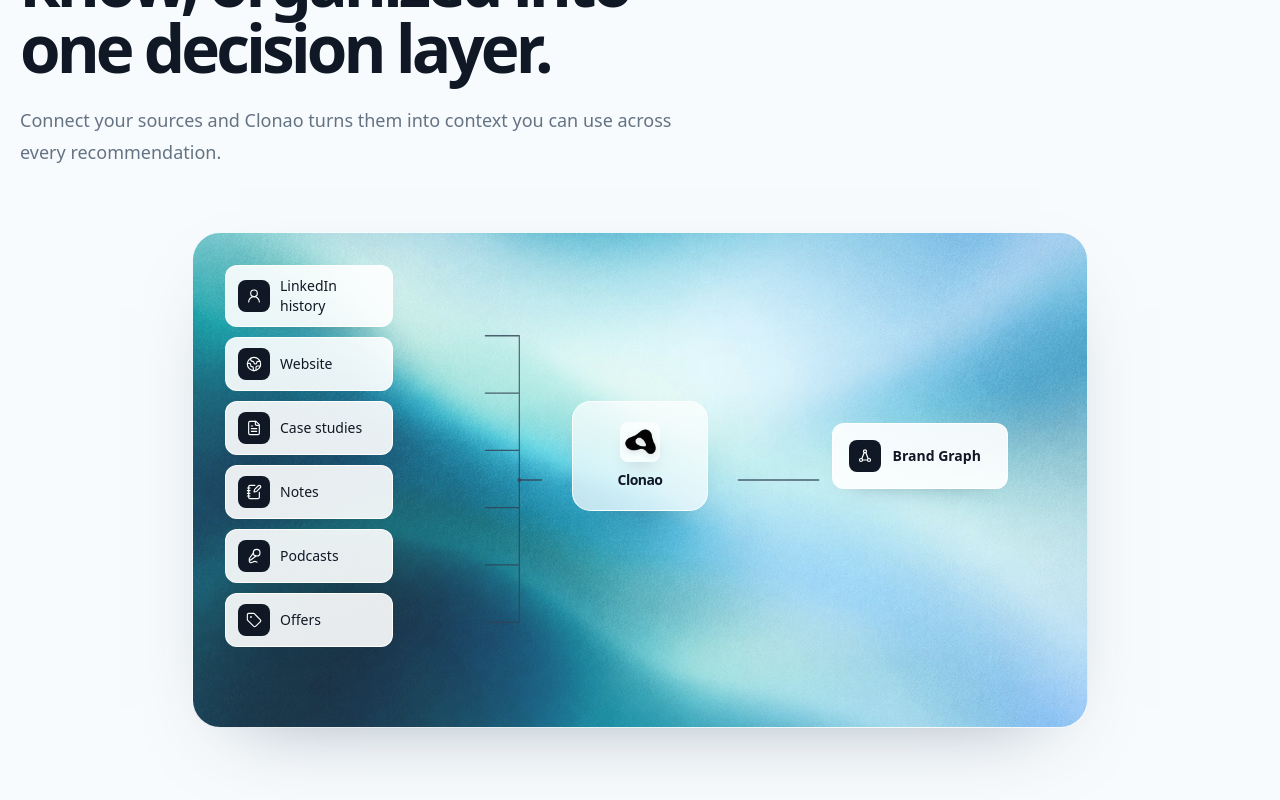
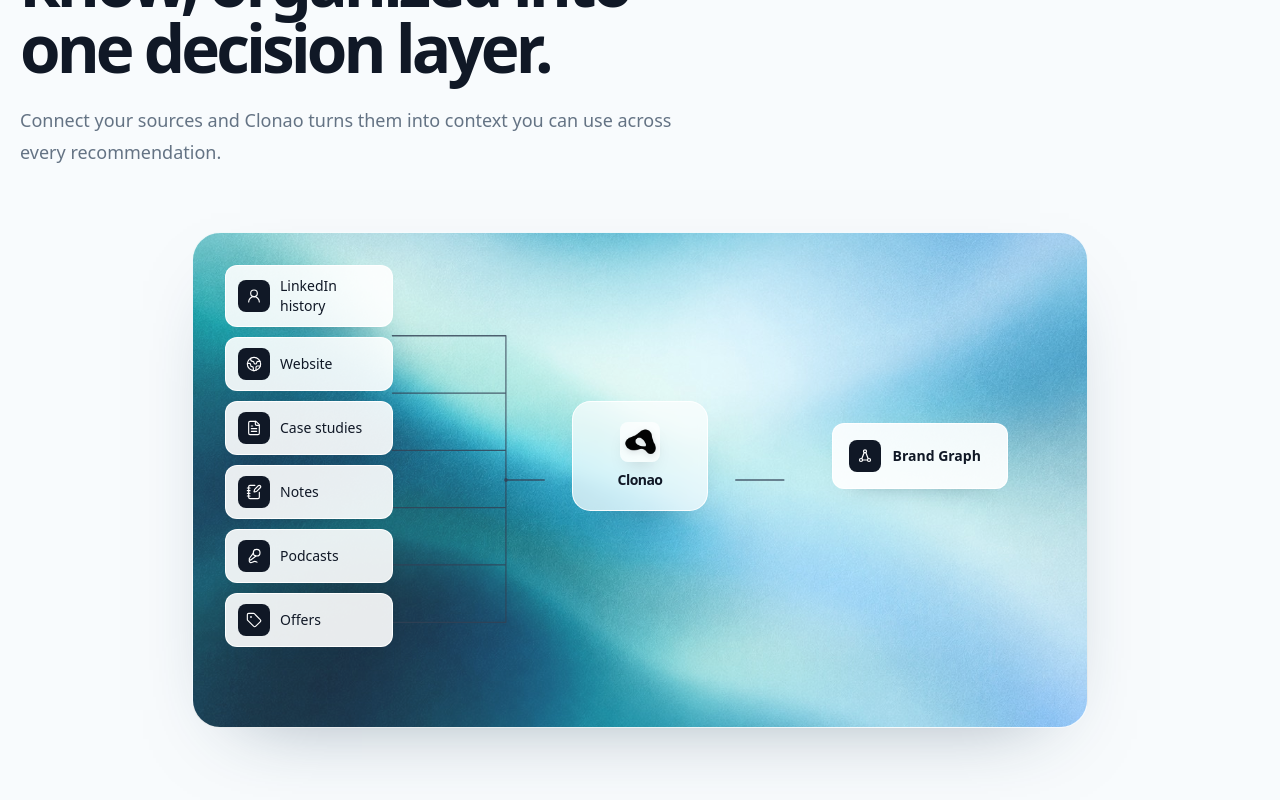
Before and after one commit to veokleo-create07/linkeldn.tool.100k, a Next.js app: page / in a window 1280 px wide. Shown: the part 4004-4804 px from the top of the page. Built offline with nearby package versions, Linux system fonts and the light colour scheme.

Commit message:
fix: align brand graph connector endpoints

```diff
--- a/src/components/marketing/knowledge-sources-section.tsx
+++ b/src/components/marketing/knowledge-sources-section.tsx
@@ -43,10 +43,15 @@
         <path d="M660 250H700" stroke="#334155" strokeWidth="1.35" strokeLinecap="round" opacity="0.82" />
         <circle cx="365" cy="250" r="2" fill="#334155" opacity="0.82" />
       </svg>
-      <svg aria-hidden="true" className="pointer-events-none absolute inset-0 z-0 hidden h-full w-full sm:block" viewBox="0 0 1000 500" preserveAspectRatio="none" fill="none">
-        <path d="M327 104C342 104 354 104 365 104M327 162C342 162 354 162 365 162M327 220C342 220 354 220 365 220M327 278C342 278 354 278 365 278M327 336C342 336 354 336 365 336M327 394C342 394 354 394 365 394M365 104V394M365 250C375 250 384 250 390 250" stroke="#334155" strokeWidth="1.3" strokeLinecap="round" strokeLinejoin="round" opacity="0.82" />
-        <path d="M610 250H700" stroke="#334155" strokeWidth="1.3" strokeLinecap="round" opacity="0.82" />
-        <circle cx="365" cy="250" r="2" fill="#334155" opacity="0.82" />
+      <svg aria-hidden="true" className="pointer-events-none absolute inset-0 z-0 hidden h-full w-full sm:block lg:hidden" viewBox="0 0 1000 500" preserveAspectRatio="none" fill="none">
+        <path d="M338 104C356 104 376 104 395 104M338 162C356 162 376 162 395 162M338 220C356 220 376 220 395 220M338 278C356 278 376 278 395 278M338 336C356 336 376 336 395 336M338 394C356 394 376 394 395 394M395 104V394M395 250C402 250 409 250 415 250" stroke="#334155" strokeWidth="1.3" strokeLinecap="round" strokeLinejoin="round" opacity="0.82" />
+        <path d="M660 250H725" stroke="#334155" strokeWidth="1.3" strokeLinecap="round" opacity="0.82" />
+        <circle cx="395" cy="250" r="2" fill="#334155" opacity="0.82" />
+      </svg>
+      <svg aria-hidden="true" className="pointer-events-none absolute inset-0 z-0 hidden h-full w-full lg:block" viewBox="0 0 1000 500" preserveAspectRatio="none" fill="none">
+        <path d="M223 104C260 104 310 104 350 104M223 162C260 162 310 162 350 162M223 220C260 220 310 220 350 220M223 278C260 278 310 278 350 278M223 336C260 336 310 336 350 336M223 394C260 394 310 394 350 394M350 104V394M350 250C365 250 380 250 393 250" stroke="#334155" strokeWidth="1.3" strokeLinecap="round" strokeLinejoin="round" opacity="0.82" />
+        <path d="M607 250H661" stroke="#334155" strokeWidth="1.3" strokeLinecap="round" opacity="0.82" />
+        <circle cx="350" cy="250" r="2" fill="#334155" opacity="0.82" />
       </svg>
 
       <div className="relative z-10 grid min-h-[25rem] grid-cols-[minmax(0,1fr)_0.75rem_6.25rem_0.75rem_minmax(0,0.9fr)] items-center sm:min-h-[28rem] sm:grid-cols-[minmax(0,1fr)_2.5rem_10rem_2.5rem_minmax(0,1fr)] lg:min-h-0 lg:grid-cols-[minmax(0,1fr)_3rem_12rem_3rem_minmax(0,1fr)]">
```
